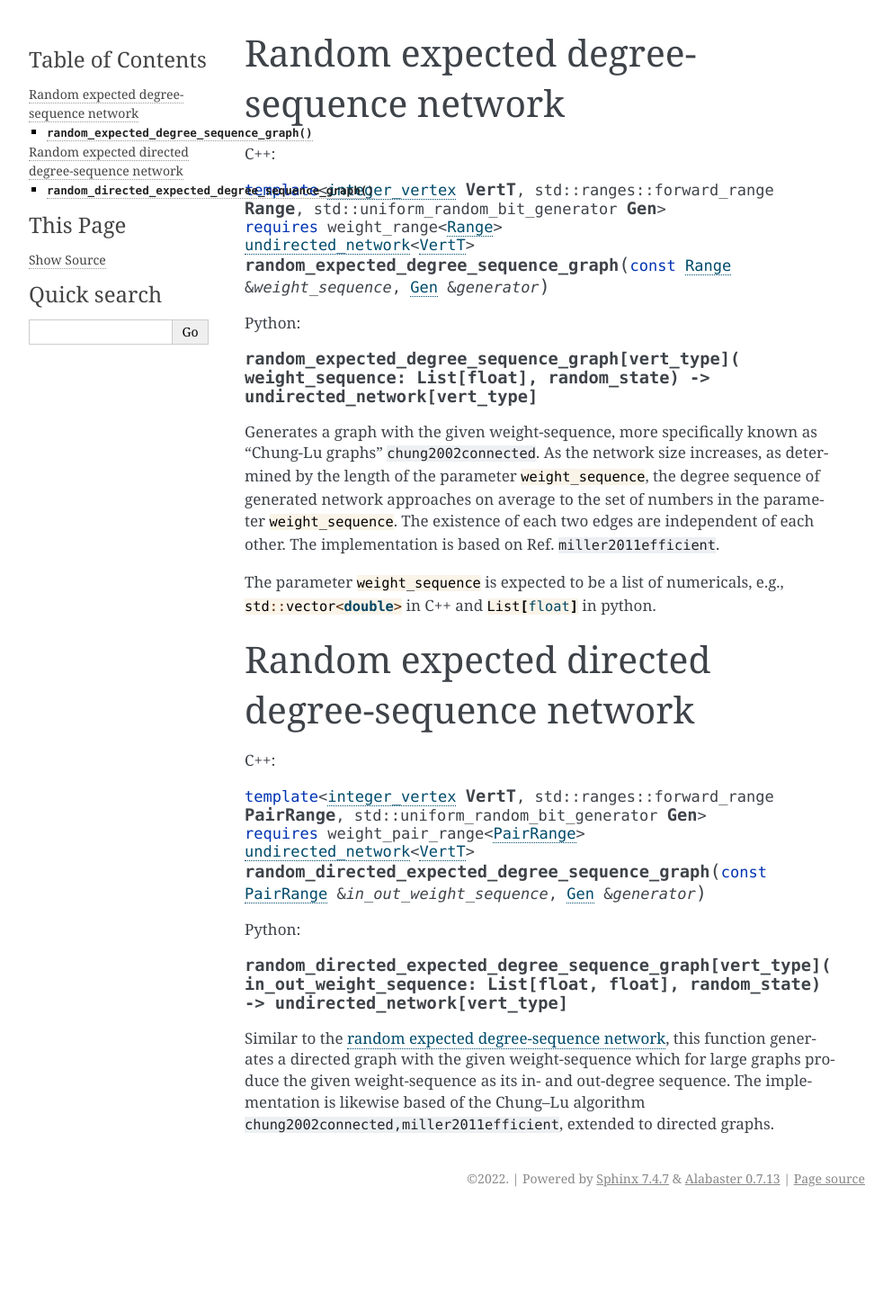
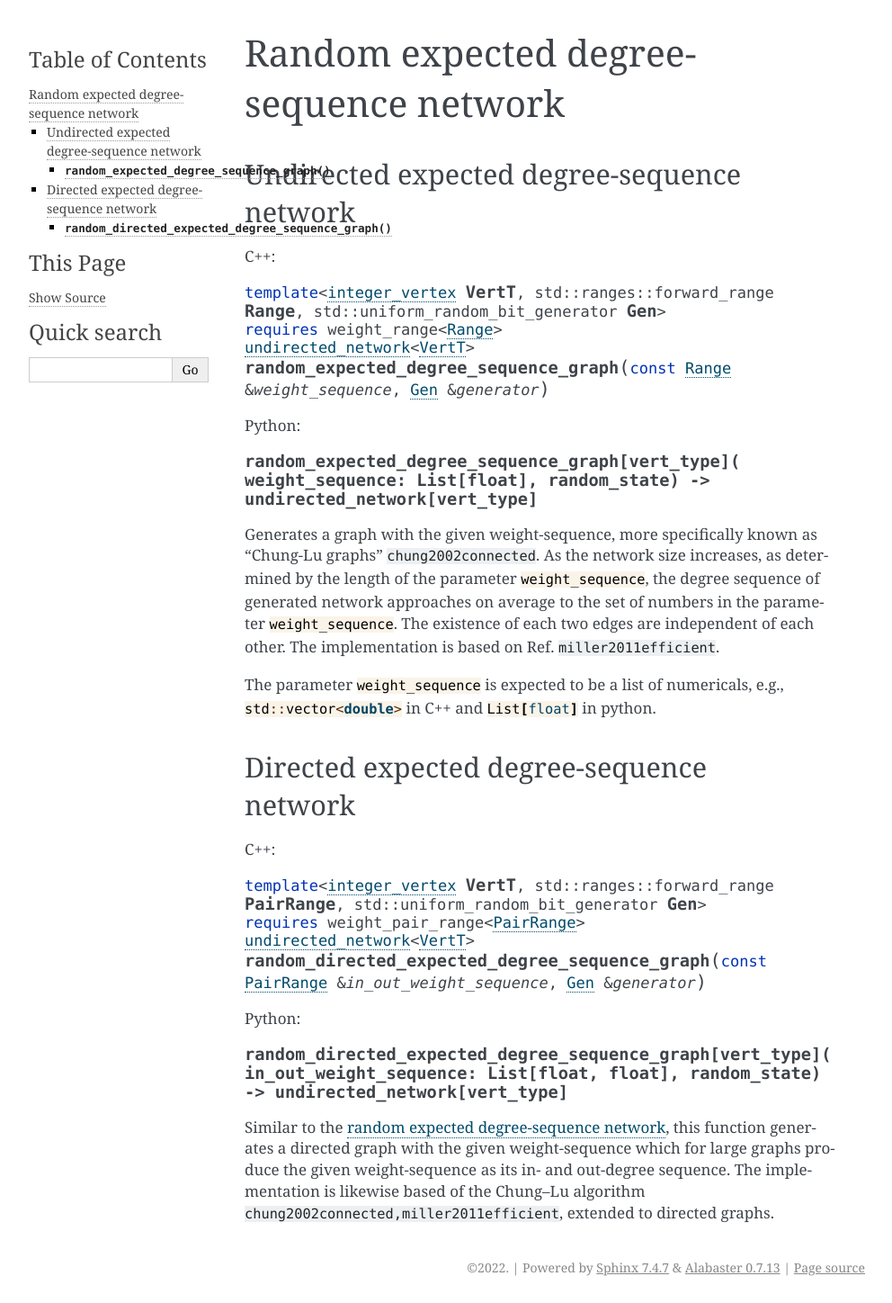
Before and after one commit to reticula-network/reticula-python, a Sphinx documentation site: the page built from docs/generation/expected_degree_seq.rst, in a window 1280 px wide. Shown: the whole page at 90% size, without its empty margins (148-1140 px from the left). Built offline with Sphinx 7.4.7, drawn with Linux system fonts in a browser that asks for light colours; cross-references to code outside the pages are shown as plain code; before the commit the page ends 1349 px from its top, so only the background shows below that.

Commit message:
docs: smaller number of top-level headers

```diff
--- a/docs/generation/degree_seq.rst
+++ b/docs/generation/degree_seq.rst
@@ -1,5 +1,8 @@
 Random degree-sequence network
 ==============================
+
+Undirected degree-sequence network
+----------------------------------
 
 C++:
 
@@ -50,8 +53,9 @@ this function to limit runtime to a limited set of tries:
 If this function succeeds in :cpp:`max_tries` tries, it will return the
 resulting network, otherwise it returns an instance of :cpp:`std::nullopt_t`.
 
-Random directed degree-sequence network
-=======================================
+
+Directed degree-sequence network
+--------------------------------
 
 
 C++:
--- a/docs/generation/expected_degree_seq.rst
+++ b/docs/generation/expected_degree_seq.rst
@@ -1,5 +1,8 @@
 Random expected degree-sequence network
 =======================================
+
+Undirected expected degree-sequence network
+-------------------------------------------
 
 C++:
 
@@ -30,8 +33,8 @@ independent of each other. The implementation is based on Ref.
 The parameter :cpp:`weight_sequence` is expected to be a list of numericals,
 e.g., :cpp:`std::vector<double>` in C++ and :py:`List[float]` in python.
 
-Random expected directed degree-sequence network
-================================================
+Directed expected degree-sequence network
+-----------------------------------------
 
 C++:
 
```
